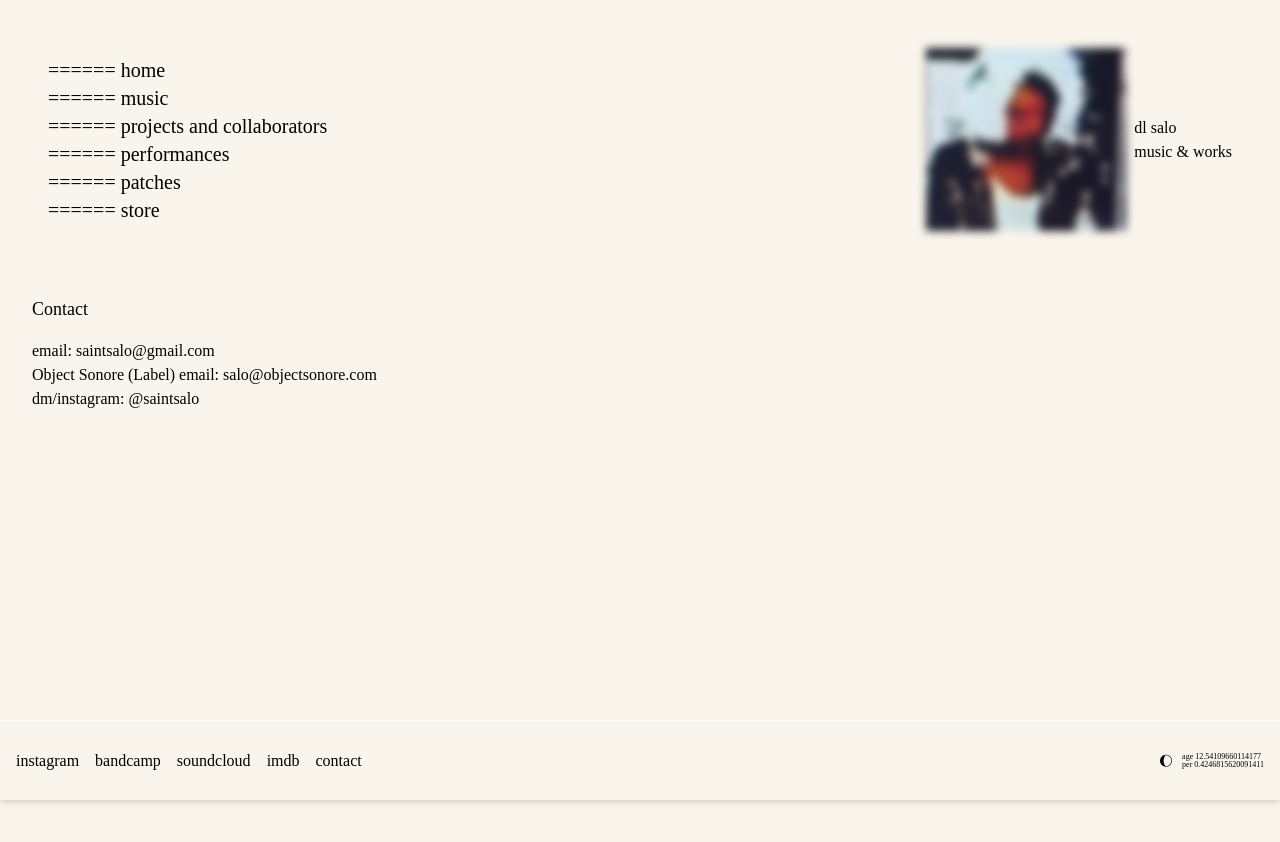
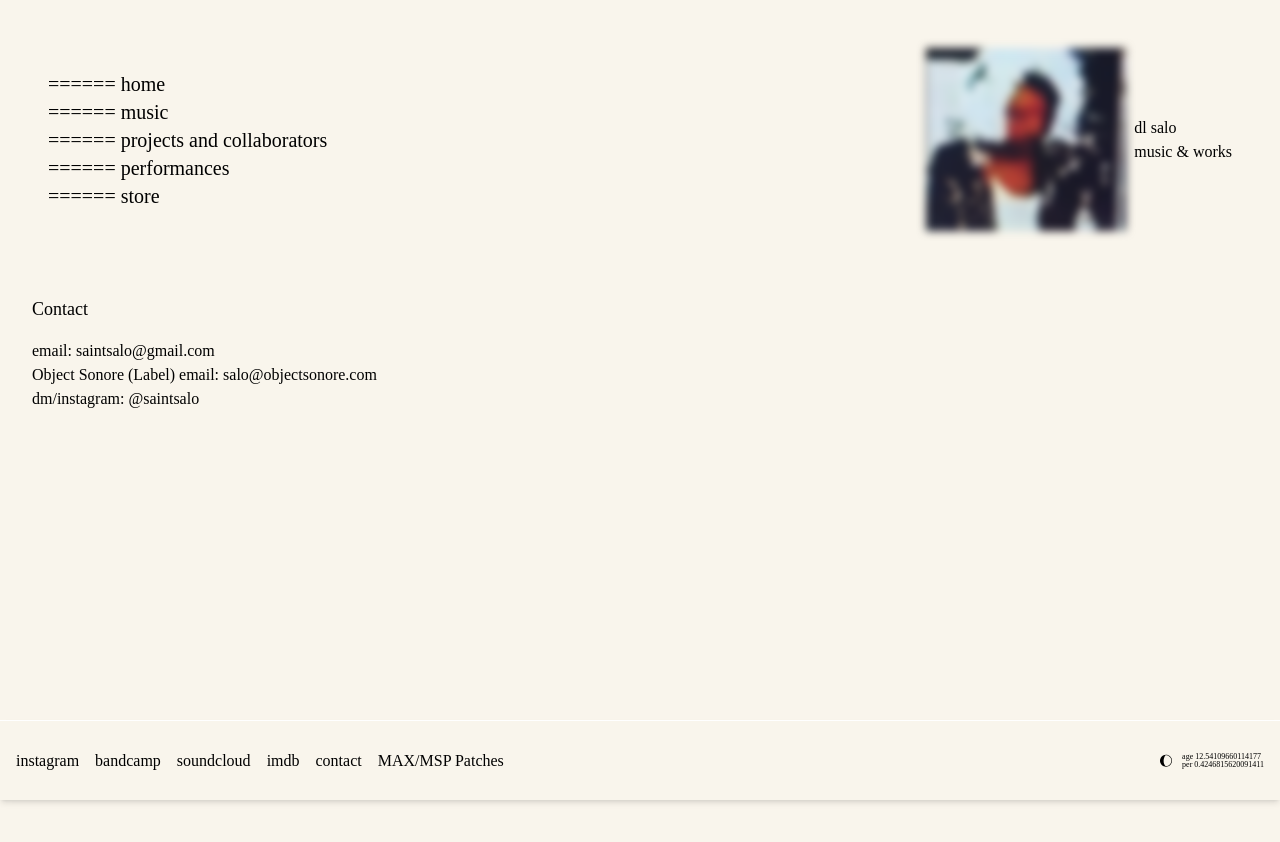
Before and after one commit to saintsalo/saintsalo-site, a Next.js app in the folder web/: page /contact in a window 1280 px wide. Shown: the top 842 px of the page. Built offline with nearby package versions, Linux system fonts and the light colour scheme; a web font is replaced by a local one.

Commit message:
updated navigation

```diff
--- a/web/components/Footer.tsx
+++ b/web/components/Footer.tsx
@@ -30,6 +30,7 @@ export const Footer = () => {
             imdb
           </Link>
           <Link href="/contact">contact</Link>
+          <Link href="/rnbo">MAX/MSP Patches</Link>
         </div>
       </div>
       <div className="flex flex-row space-x-2 items-center">
--- a/web/components/Header.tsx
+++ b/web/components/Header.tsx
@@ -28,10 +28,6 @@ const links: NavItem[] = [
   {
     name: "performances",
     href: "/performances",
-  },
-  {
-    name: "patches",
-    href: "/rnbo",
   },
   {
     name: "store",
```
